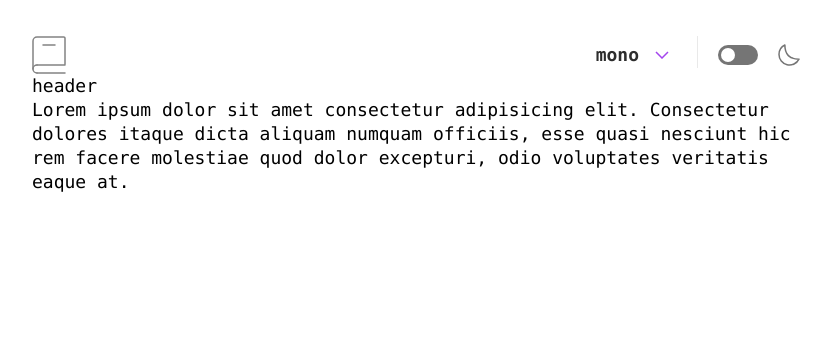
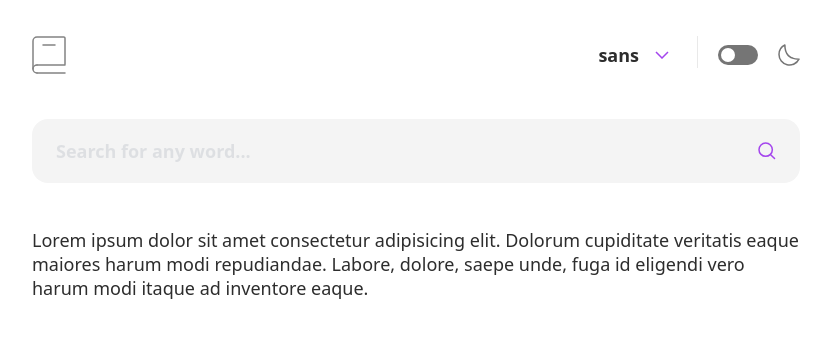
Before and after one commit to ZiyueChloeZhang/Dictionary-web-app, a Next.js app: page / in a window 1280 px wide. Shown: the top 338 px of the page, without its empty margins (224-1054 px from the left). Built offline with nearby package versions, Linux system fonts and the light colour scheme.

Commit message:
Static search box with styles (#9)
* changed default font

* removed animation

* basic styles

* darkmode styled with error validation

```diff
--- a/components/FontSwitch.tsx
+++ b/components/FontSwitch.tsx
@@ -17,7 +17,7 @@ const FontSwitch: FC = () => {
         <Menu as='div' className="inline-block text-left self-center z-10">
             <div>
                 <Menu.Button className='inline-flex w-full justify-center items-center'>
-                    <span className='font-bold px-2 text-light-primary text-black-200 dark:text-white transition-all duration-500'>{fontName}</span>
+                    <span className='font-bold px-2 text-light-primary text-black-200 dark:text-white'>{fontName}</span>
                     <div className="px-2">
                         <ArrowIcon />
                     </div>
--- /dev/null
+++ b/components/SearchBar.tsx
@@ -0,0 +1,42 @@
+import React from "react";
+import { FC } from "react";
+import SearchIcon from '../public/images/icon-search.svg';
+
+const SearchBar: FC = () => {
+    const error = false;
+    const [isEmpty, setIsEmpty] = React.useState<boolean>(false);
+
+    const handleKeyDown = (event: React.KeyboardEvent<HTMLInputElement>) => {
+        if (event.key !== 'Enter') return;
+        const inputElement: HTMLInputElement = event.currentTarget;
+        const inputString: string = inputElement.value;
+
+        // input validation
+        if (inputString.length === 0) {
+            setIsEmpty(true);
+            return;
+        }
+
+        setIsEmpty(false);
+    }
+
+    return (
+        <>
+            <div className={`flex justify-between items-center px-6 py-5 rounded-2xl bg-gray-100 dark:bg-black-300 ${isEmpty ? 'border-red border' : 'hover:border-purple hover:border'}`}>
+                <label htmlFor='input' />
+                <input
+                    id="input"
+                    className={`flex-1 font-bold bg-gray-100 dark:bg-black-300 dark:text-white placeholder:opacity-25 dark:placeholder:text-white border-none focus-visible:outline-none`}
+                    placeholder="Search for any word..."
+                    onKeyDown={handleKeyDown} />
+                <div className="pl-6">
+                    <SearchIcon />
+                </div>
+            </div>
+            {isEmpty && <div className="absolute text-red pt-2 text-md">Whoops, can’t be empty…</div>}
+        </>
+    );
+
+}
+
+export default SearchBar;
--- a/components/ThemeToggle.tsx
+++ b/components/ThemeToggle.tsx
@@ -9,7 +9,7 @@ const ThemeToggle: FC = () => {
             <label htmlFor='toggle-switch'
                 className={'w-10 h-5 relative rounded-full bg-gray-300 dark:bg-purple cursor-pointer'}>
                 <input type="checkbox" id="toggle-switch" className="sr-only peer " onChange={toggleTheme} />
-                <span className="w-[14px] h-[14px] my-[3px] left-[3px] peer-checked:left-[23px] bg-white absolute rounded-full transition-all duration-500
+                <span className="w-[14px] h-[14px] my-[3px] left-[3px] peer-checked:left-[23px] bg-white absolute rounded-full
                 "> </span>
             </label>
         </>
--- a/contexts/FontContext.tsx
+++ b/contexts/FontContext.tsx
@@ -7,7 +7,7 @@ export const fontStyles = {
     sans: 'font-sans',
     serif: 'font-serif',
     mono: 'font-mono'
-};
+} as const;
 
 interface IFontContext {
     fontName: FontName,
@@ -15,7 +15,7 @@ interface IFontContext {
 }
 
 const defaultFont: IFontContext = {
-    fontName: "mono",
+    fontName: "sans",
     switchFont: (name: FontName) => { }
 } as const;
 
--- a/pages/index.tsx
+++ b/pages/index.tsx
@@ -1,13 +1,13 @@
 import type { NextPage } from 'next'
 import Head from 'next/head'
 import Logo from '../public/images/logo.svg';
-import ArrowIcon from '../public/images/icon-arrow-down.svg';
 import Moon from '../public/images/icon-moon.svg';
 import ToggleSwitch from '../components/ThemeToggle';
 import React, { useContext } from 'react';
 import ThemeContext from '../contexts/ThemeContext';
 import FontSwitch from '../components/FontSwitch';
 import FontContext, { fontStyles } from '../contexts/FontContext';
+import SearchBar from '../components/SearchBar';
 
 
 const Home: NextPage = () => {
@@ -16,7 +16,7 @@ const Home: NextPage = () => {
 
   return (
     <div className={`${isDark ? 'dark' : ''} ${fontStyles[fontName]} text-sm`}>
-      <div className=' dark:bg-black-400 w-screen h-screen transition-all duration-500'>
+      <div className=' dark:bg-black-400 w-screen h-screen text-black-200 dark:text-white'>
         <Head>
           <title>Dictionary</title>
           <link rel="icon" href="/images/logo.svg" />
@@ -33,10 +33,12 @@ const Home: NextPage = () => {
               </div>
             </div>
           </div>
+          <div className='my-[45px]'>
+            <SearchBar />
+          </div>
+          <h2>Lorem ipsum dolor sit amet consectetur adipisicing elit. Dolorum cupiditate veritatis eaque maiores harum modi repudiandae. Labore, dolore, saepe unde, fuga id eligendi vero harum modi itaque ad inventore eaque.</h2>
           <div>
           </div>
-          <h1>header</h1>
-          <p>Lorem ipsum dolor sit amet consectetur adipisicing elit. Consectetur dolores itaque dicta aliquam numquam officiis, esse quasi nesciunt hic rem facere molestiae quod dolor excepturi, odio voluptates veritatis eaque at.</p>
         </div>
       </div>
     </div>
```
